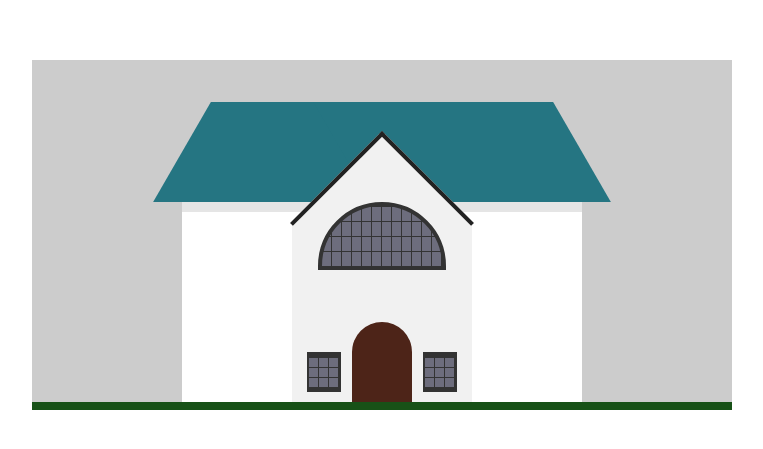
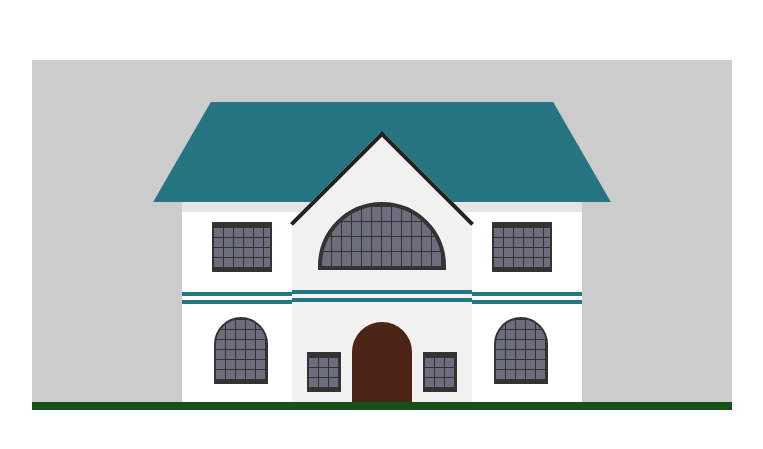
Before and after one commit to Kunle-didunyemi/House-Drawing, a plain HTML site: page index.html in a window 1280 px wide. Shown: the part 165-614 px from the top of the page, without its empty margins (258-1021 px from the left). Drawn offline with Linux system fonts and the light colour scheme.

Commit message:
Added the windows

```diff
--- a/index.html
+++ b/index.html
@@ -10,8 +10,12 @@
   <body>
     <div class="house">
       <div class="main">
+        <div class="windows_right"></div>
+        <div class="windows_left"></div>
+        <div class="line adjst"></div>
         <div class="roof"></div>
         <div class="front">
+          <div class="line"></div>
           <div class="door"></div>
         </div>
       </div>
--- a/styles.css
+++ b/styles.css
@@ -154,3 +154,94 @@ body {
   border-top: 5px solid #333;
   border-bottom: 5px solid #333;
 }
+.line {
+  position: absolute;
+  top: 38%;
+  width: 100%;
+  height: 12px;
+  border-top: 4px solid #257582;
+  border-bottom: 4px solid #257582;
+}
+.adjst {
+  top: 45%;
+}
+.windows_right {
+  position: absolute;
+  top: 20px;
+  right: 30px;
+  width: 60px;
+  height: 50px;
+  background: #333;
+  background-image: linear-gradient(
+      to right,
+      transparent 10%,
+      transparent 90%,
+      #333 90%
+    ),
+    linear-gradient(to bottom, transparent 10%, #6d6d7d 10%, #6d6d7d 90%);
+  background-size: 10px 10px;
+  border: 2px solid #333;
+  border-top: 5px solid #333;
+  border-bottom: 5px solid #333;
+}
+.windows_right::before {
+  content: "";
+  position: absolute;
+  top: 90px;
+
+  width: 50px;
+  height: 60px;
+  background: #333;
+  background-image: linear-gradient(
+      to right,
+      transparent 10%,
+      transparent 90%,
+      #333 90%
+    ),
+    linear-gradient(to bottom, transparent 10%, #6d6d7d 10%, #6d6d7d 90%);
+  background-size: 10px 10px;
+  border: 2px solid #333;
+  border-bottom: 5px solid #333;
+  border-top-left-radius: 60px;
+  border-top-right-radius: 60px;
+}
+.windows_left {
+  position: absolute;
+  top: 20px;
+  left: 30px;
+  width: 60px;
+  height: 50px;
+  background: #333;
+  background-image: linear-gradient(
+      to right,
+      transparent 10%,
+      transparent 90%,
+      #333 90%
+    ),
+    linear-gradient(to bottom, transparent 10%, #6d6d7d 10%, #6d6d7d 90%);
+  background-size: 10px 10px;
+  border: 2px solid #333;
+  border-top: 5px solid #333;
+  border-bottom: 5px solid #333;
+}
+.windows_left::before {
+  content: "";
+  position: absolute;
+  top: 90px;
+
+  width: 50px;
+  height: 60px;
+  background: #333;
+  background-image: linear-gradient(
+      to right,
+      transparent 10%,
+      transparent 90%,
+      #333 90%
+    ),
+    linear-gradient(to bottom, transparent 10%, #6d6d7d 10%, #6d6d7d 90%);
+  background-size: 10px 10px;
+  border: 2px solid #333;
+  border-bottom: 5px solid #333;
+  border-top-left-radius: 60px;
+  border-top-right-radius: 60px;
+}
```
